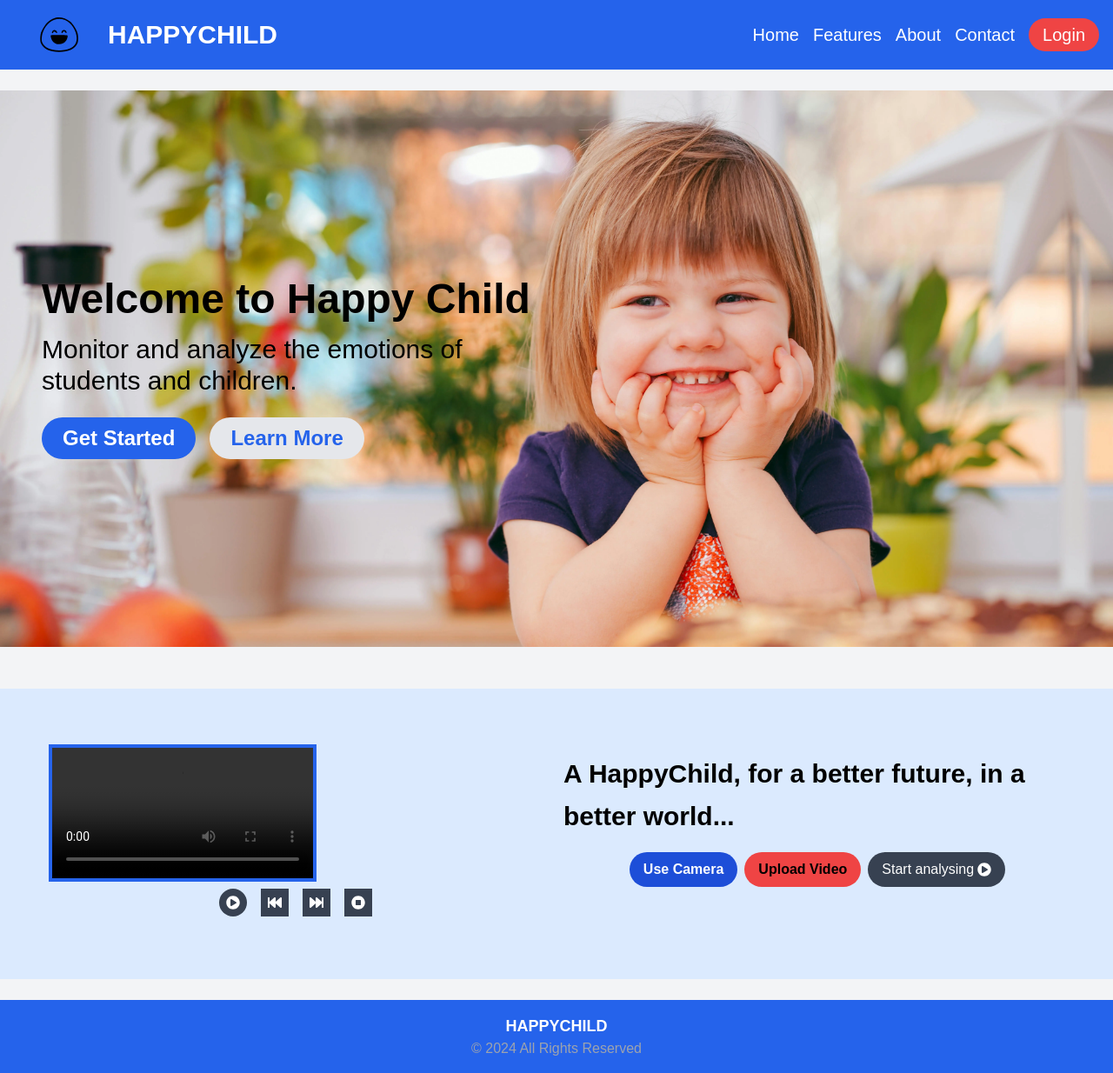
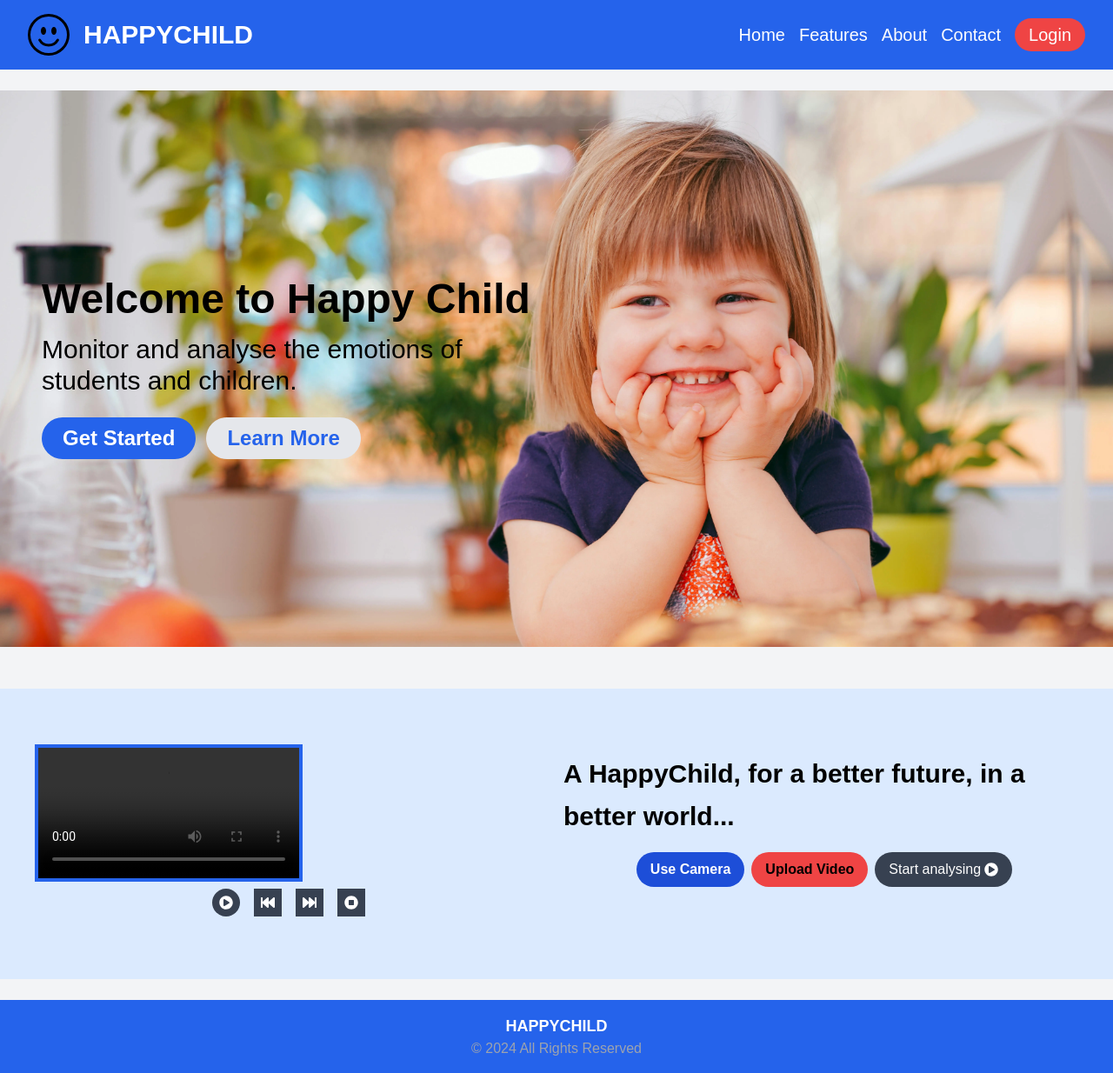
Before and after one commit to gbengaoluwadahunsi/HAPPYCHILD, a React (Vite) app: page / in a window 1280 px wide. Shown: the whole page at 87% size. Built offline with nearby package versions, Linux system fonts and the light colour scheme; grey boxes are pictures that could not be loaded.

Commit message:
Change the logo

```diff
--- a/src/components/Header.jsx
+++ b/src/components/Header.jsx
@@ -1,8 +1,8 @@
 // src/components/Header.tsx
 import { useState } from 'react';
 import { Link } from 'react-router-dom'; // For navigation links
-import logo from '../assets/images/Screenshot-2024-07-21-140451.svg'
 import { FaBars, FaTimes } from 'react-icons/fa';
+import { BsEmojiSmile } from "react-icons/bs";
 
 
 
@@ -14,17 +14,15 @@ const Header = () => {
   const [menuOpen, setMenuOpen] = useState(false);
   const toggleMenu = () => setMenuOpen(!menuOpen);
   return (
-    <header className="w-full items-center jusstify-between bg-blue-600 text-white py-4 px-4 ">
+    <header className="w-full items-center justify-between bg-blue-600 text-white py-4 px-2 lg:px-8 ">
     <div className="  flex items-center  justify-between  ">
-      <div className="flex justify-between gap-2 items-center">
+      <div className="flex gap-4 items-center">
         {/* Logo */}
-        <img
-          src={logo}
-          width={100}
-          height={100}
+        < BsEmojiSmile
+          size= {200}
           loading="lazy"
           alt="Happy child Logo"
-          className="h-12"
+          className="h-12 w-12 cursor-pointer  font-extrabold text-black"
         />
         <h1 className=" text-2xl lg:text-3xl font-bold ">HAPPYCHILD</h1>
       </div>
@@ -38,7 +36,7 @@ const Header = () => {
             {menuOpen ? <FaTimes /> : <FaBars />}
           </button>
       </div>
-      <nav className={` flex flex-col absolute lg:relative gap-8 lg:gap-2 top-20 lg:space-x-4 left-0 lg:top-0 p-32  lg:p-0 lg:flex-row items-center justify-center  bg-black lg:bg-transparent lg:block  ${menuOpen ? 'block' : 'hidden'}`}>
+      <nav className={` flex flex-col absolute lg:relative gap-8 lg:gap-2 top-20 lg:space-x-4 left-0 lg:top-0 p-28 md:p-32  lg:p-0 lg:flex-row items-center justify-center  bg-black lg:bg-transparent lg:block  ${menuOpen ? 'block' : 'hidden'}`}>
         {/* Navigation Links */}
         <Link to="/" className="hover:text-gray-200 text-xl ">Home</Link>
         <Link to="/features" className="hover:text-gray-200 text-xl">Features</Link>
--- a/src/components/Hero.jsx
+++ b/src/components/Hero.jsx
@@ -1,14 +1,14 @@
 import happyimage from '../assets/images/happy.webp'
 
 const Hero = () => (
-  <section className="bg-cover w-screen h-[28em] lg:h-[40em] py-4 px-12  flex  flex-col items-left justify-center  " style={{
+  <section className="bg-cover w-screen h-[28em] lg:h-[40em] py-4 px-2 lg:px-12  flex  flex-col items-left justify-center  " style={{
     backgroundImage: `url(${happyimage})`, backgroundSize: 'cover', backgroundPosition: 'center'
   }}>
     <h1 className=" text-2xl lg:text-4xl xl:text-5xl font-bold mb-4 ">Welcome to Happy Child</h1>
-    <p className="text-2xl xl:text-3xl w-72 xl:w-[50%] mb-6">
-      Monitor and analyze the emotions of students and children.
+    <p className="text-2xl xl:text-3xl w-80 xl:w-[50%] mb-6">
+      Monitor and analyse the emotions of students and children.
     </p>
-    <div className="flex  space-x-4">
+    <div className="flex  gap-3">
       <button className="px-6 py-2 lg:text-2xl bg-blue-600 text-white rounded-full font-bold hover:bg-blue-700 transition">
         Get Started
       </button>
--- a/src/components/VideoFeed.jsx
+++ b/src/components/VideoFeed.jsx
@@ -79,7 +79,7 @@ const VideoFeed = () => {
   };
 
   return (
-    <section className=" flex flex-col-reverse lg:flex-row  bg-blue-100  lg:gap-4 px-2 lg:px-12  py-12 lg:py-4 items-center  justify-center  lg:justify-between lg:mt-12 ">
+    <section className=" flex flex-col-reverse lg:flex-row  bg-blue-100  lg:gap-4 px-2 lg:px-8  py-12 lg:py-4 items-center  justify-center  lg:justify-between lg:mt-12 ">
       <div className="flex flex-col basis-3/4 ">
 
 
@@ -116,7 +116,7 @@ const VideoFeed = () => {
               ref={videoRef}
             />
           )}
-          <div className=" absolute  left-1/2 right-1/2 lg:relative lg:left-0 lg:right-0 flex gap-4 align-center justify-center items-center py-2 px-4 text-sm md:text-base rounded-full text-gray-700">
+          <div className=" absolute  left-1/2 right-1/2 lg:relative lg:left-0 lg:right-0 flex gap-4 align-center justify-center items-center py-2  text-sm md:text-base rounded-full text-gray-700">
             <div
               className="flex gap-4 align-center justify-center items-center bg-gray-700 p-2 text-sm md:text-base rounded-full text-white"
               onClick={handlePlayPause}
```
